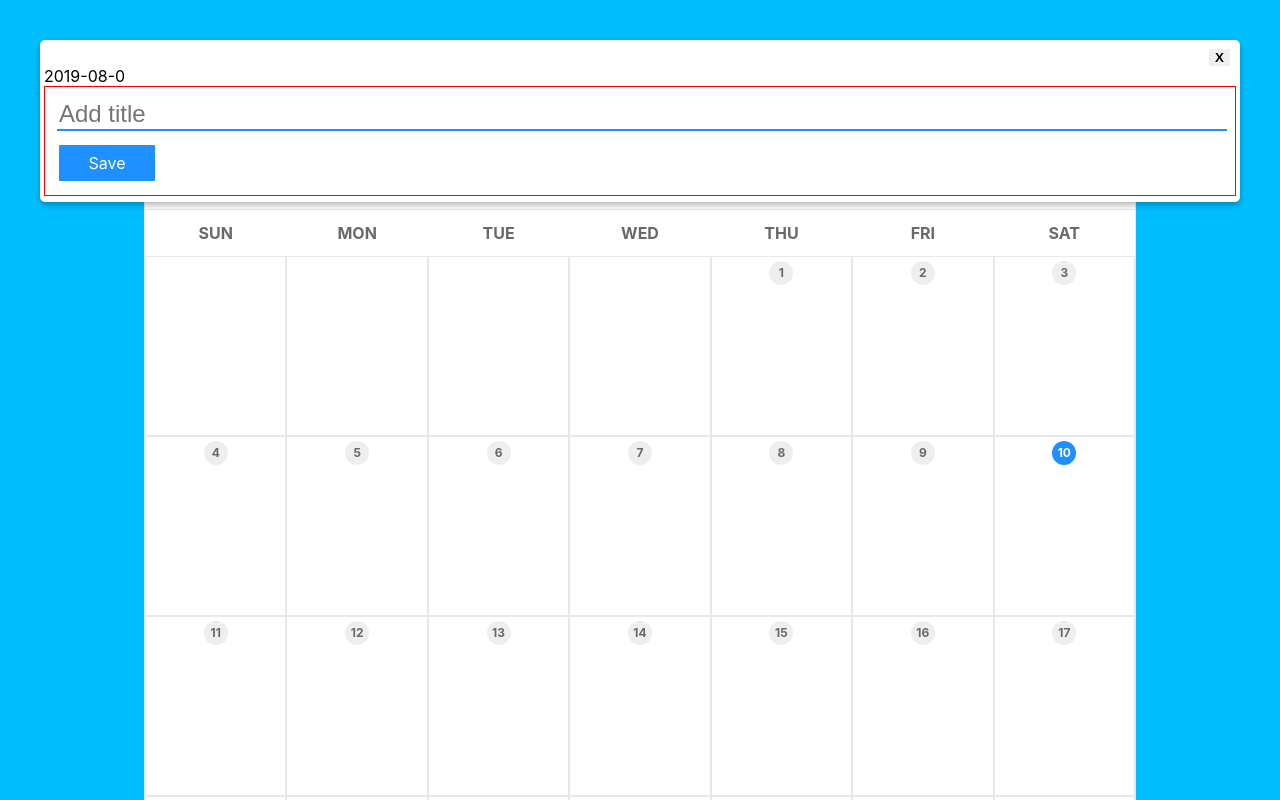
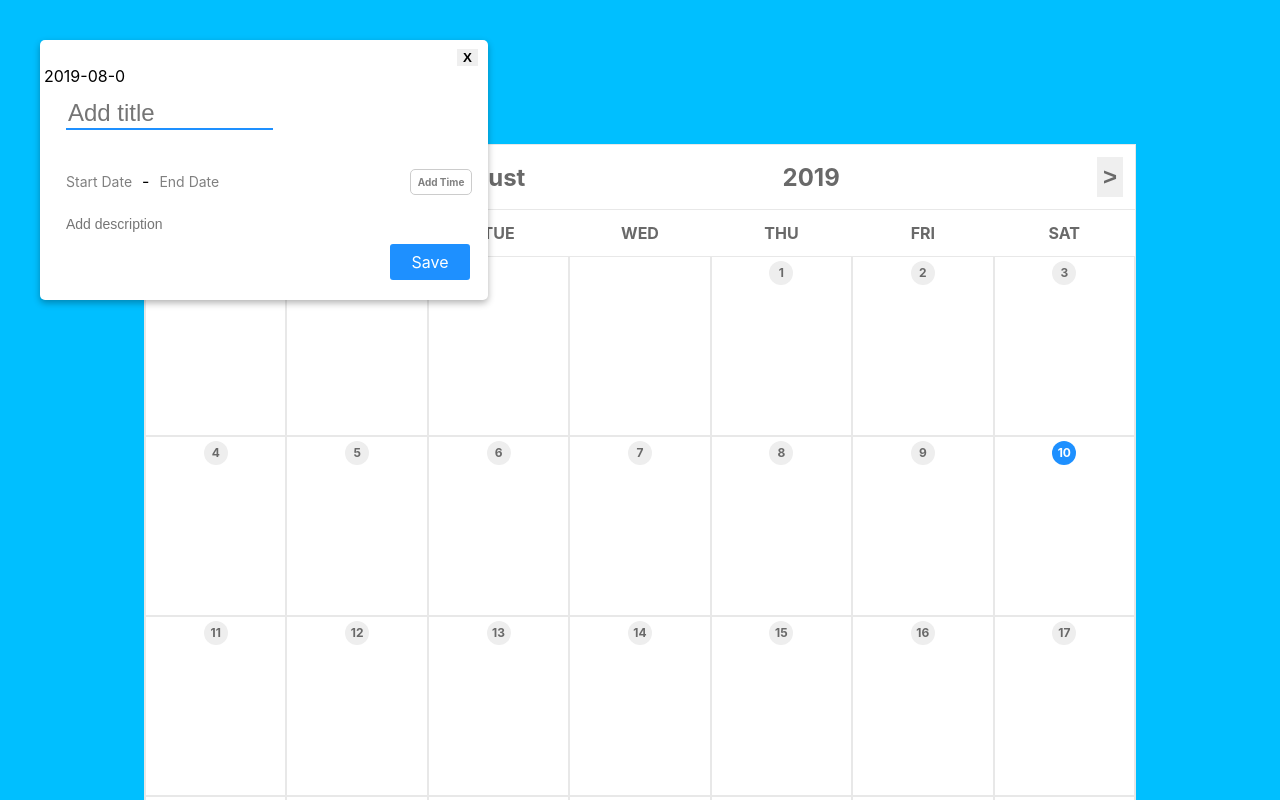
Before and after one commit to panama24/calendar, a React (Create React App) app: page / in a window 1280 px wide. Both pictures are taken after a click on the element 215 px from the left and 346 px from the top of the page. Shown: the top 800 px of the page. Built offline with nearby package versions, Linux system fonts and the light colour scheme.

Commit message:
copies google cal styles

```diff
--- a/src/components/form/index.js
+++ b/src/components/form/index.js
@@ -2,52 +2,125 @@ import React from 'react';
 import styled from 'styled-components';
 
 const Form = () => (
-  <Wrapper>
+  <FormWrapper>
     <form>
-      <Label>
-        <StyledTextInput
+      <TitleWrapper>
+        <Title
           name="title"
           placeholder='Add title'
           type="text"
         />
-      </Label>
-      <Button type="submit" value="Submit">Save</Button>
+      </TitleWrapper>
+      <div>
+        <AddTimeWrapper>
+          <div>
+            <Text>Start Date</Text>-
+            <Text>End Date</Text>
+          </div>
+          <AddTimeButton type="submit">Add Time</AddTimeButton>
+        </AddTimeWrapper>
+        <DescriptionWrapper>
+          <Description
+            name="description"
+            placeholder='Add description'
+            type="text"
+          />
+        </DescriptionWrapper>
+      </div>
+      <SubmitWrapper>
+        <Button type="submit" value="Submit">Save</Button>
+      </SubmitWrapper>
     </form>
-  </Wrapper>
+  </FormWrapper>
 );
 
 export default Form;
 
-const Wrapper = styled.div`
-  padding: 12px;
-  border: 1px solid red;
+const AddTimeWrapper = styled.div`
+  display: flex;
+  align-items: center;
+  justify-content: space-between;
 `;
 
-const Label = styled.label`
-  color: red;
-  margin-right: 24px;
+const Text = styled.span`
+  line-height: 32px;
+  font-size: 14px;
+  padding: 10px;
+  color: grey;
+
+  &:hover {
+    background: #eee;
+    border-radius: 3px;
+    padding: 10px;
+  }
 `;
 
-const StyledTextInput = styled.input`
+const TitleWrapper = styled.div`
+  margin: 0 0 36px 10px;
+`;
+
+const FormWrapper = styled.div`
+  padding: 12px;
+`;
+
+const Title = styled.input`
   border: none;
   border-bottom: 2px solid dodgerBlue;
-  width: 100%;
-  line-height: 24px;
+  width: 50%;
   font-size: 24px;
-  margin-bottom: 12px;
 
     &:focus {
       outline: none;
     }
 `;
 
+const DescriptionWrapper = styled.div`
+  margin-top: 8px;
+`;
+
+const Description = styled(Title)`
+  border: none;
+  font-size: 14px;
+  width: 50%;
+  padding: 10px;
+  margin-bottom: 0;
+
+  &:hover {
+    background: #eee;
+    border-radius: 3px;
+    padding: 10px;
+  }
+`;
+
 const Button = styled.a`
   display: flex;
   justify-content: center;
-  border-radius: 3px;
+  border-radius: 5px;
   padding: 0.5rem 0;
-  width: 6rem;
+  width: 80px;
   background: dodgerBlue;
   color: white;
   border: 2px solid white;
 `;
+
+const SubmitWrapper = styled.div`
+  display: flex;
+  justify-content: flex-end;
+`;
+
+const AddTimeButton = styled(Button)`
+  align-items: center;
+  width: 60px;
+  height: 8px;
+  font-size: 10px;
+  font-weight: bold;
+  color: grey;
+  border: 1px solid #ccc;
+  background: white;
+  margin-left: 104px;
+  padding: 0.5rem 0;
+
+  &:hover {
+    background: #eee;
+  }
+`;
--- a/src/components/modal/styles.js
+++ b/src/components/modal/styles.js
@@ -6,6 +6,7 @@ const ModalContainer = styled.div`
   left: 40px;
   right: 40px;
   bottom: 40px;
+  max-width: 448px;
 `;
 
 const Body = styled.div`
```
